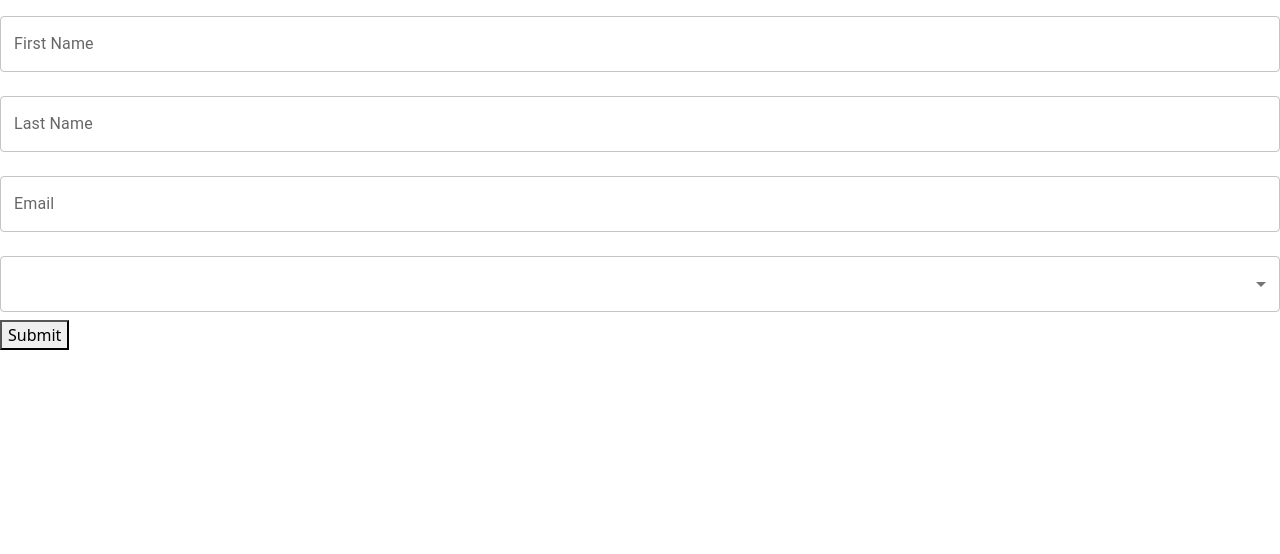
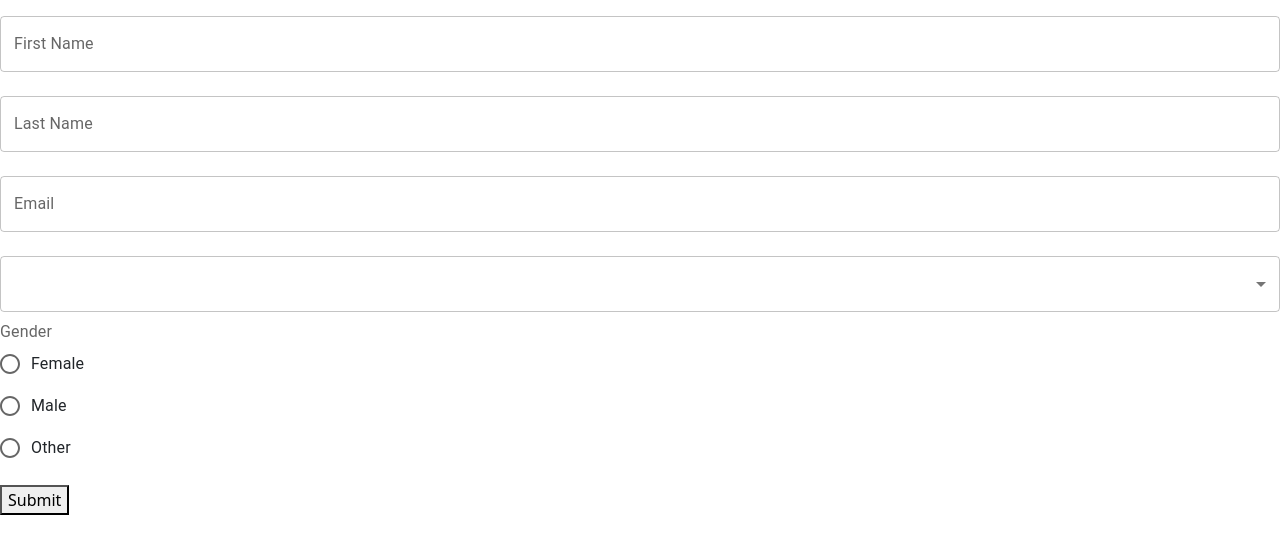
Before and after one commit to anubhavpandey2233-del/react_second_method, a React (Vite) app: page /learnformikyup1 in a window 1280 px wide. Shown: the top 554 px of the page. Built offline with nearby package versions, Linux system fonts and the light colour scheme.

Commit message:
radiobuttons

```diff
--- a/src/App.jsx
+++ b/src/App.jsx
@@ -38,8 +38,8 @@ function App(props) {
         <Route path='/count' element={<Count />} />
         <Route path='/password' element={<Password />} />
         <Route path='/products/:id' element={<Products />} />
-        <Route path='/validationyupformik' element={<ValidationYupFormik/>} />
-                <Route path='/learnformikyup1' element={<LearnFormikYup1 />} />
+        <Route path='/validationyupformik' element={<ValidationYupFormik />} />
+        <Route path='/learnformikyup1' element={<LearnFormikYup1 />} />
       </Routes>
       {/* <Muibasics/> */}
       {/* <Count/> */}
--- a/src/Container/LearnFormikYup1.jsx
+++ b/src/Container/LearnFormikYup1.jsx
@@ -2,6 +2,7 @@ import { Form, Formik } from 'formik';
 import React from 'react';
 import TextBox from '../component/TextBox';
 import { object, string } from 'yup';
+import RadioButtons from '../component/RadioButtons';
 
 function LearnFormikYup1(props) {
 
@@ -9,14 +10,20 @@ function LearnFormikYup1(props) {
         email: string().required(),
         firstName: string().required(),
         lastName: string().required(),
-        country:string().required(),
+        country: string().required(),
     })
 
     const ContryData = [
-       {value:'' ,label:'Select Country'},
-       {value:'USA' ,label:'USA'},
-       {value:'India' ,label:'India'}
+        { value: '', label: 'Select Country' },
+        { value: 'USA', label: 'USA' },
+        { value: 'India', label: 'India' }
 
+    ]
+
+    const radiobuttonsData = [
+        { value: 'female', label: 'Female' },
+        { value: 'male', label: 'Male' },
+        { value: 'other', label: 'Other' }
     ]
 
     return (
@@ -25,7 +32,7 @@ function LearnFormikYup1(props) {
                 email: '',
                 firstName: '',
                 lastName: '',
-                country:''
+                country: ''
             }}
             validationSchema={yupSchema}
             onSubmit={(values, actions) => {
@@ -33,12 +40,12 @@ function LearnFormikYup1(props) {
 
             }}
         >
-
             <Form>
                 <TextBox name="firstName" type="text" label="First Name" />
                 <TextBox name="lastName" type="text" label="Last Name" />
                 <TextBox name="email" type="email" label="Email" />
-                <TextBox name="country" ContryData={ContryData} select/>
+                <TextBox name="country" ContryData={ContryData} select />
+                <RadioButtons name="gender" label="gender" radiobuttonsData={radiobuttonsData} />
                 <button type="submit">Submit</button>
             </Form>
 
--- /dev/null
+++ b/src/component/RadioButtons.jsx
@@ -0,0 +1,39 @@
+import { FormControlLabel, Radio, RadioGroup, FormControl, FormLabel } from '@mui/material';
+import { useField } from 'formik';
+import React from 'react';
+
+function RadioButtons({ label, radiobuttonsData, ...props }) {
+    const [field, meta] = useField(props);
+    console.log(props);
+
+
+    return (
+        <div>
+            <FormControl>
+                <FormLabel >Gender</FormLabel>
+                <RadioGroup
+                    {...field}
+                    {...props}
+                >
+                </RadioGroup>
+                {
+                    radiobuttonsData.map((v, i) => (
+                        <FormControlLabel
+                            key={v.value}
+                            value={v.value}
+                            control={<Radio />}
+                            label={v.label}
+                        />
+                    ))}
+
+                <p className='error'>
+                    {
+                        meta.gender && meta.touched ? meta.gender : ''
+                    }
+                </p>
+            </FormControl>
+        </div>
+    );
+}
+
+export default RadioButtons;
```
Also changed, not shown: src/component/TextBox.jsx (line endings or trailing spaces).
